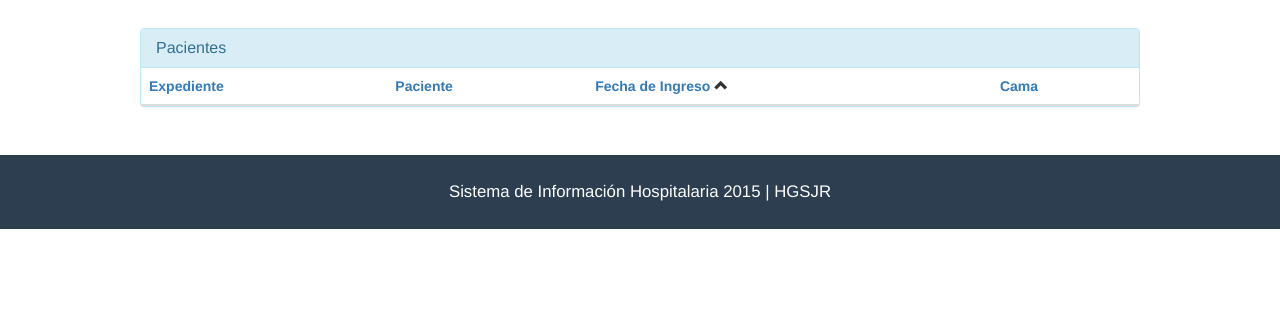
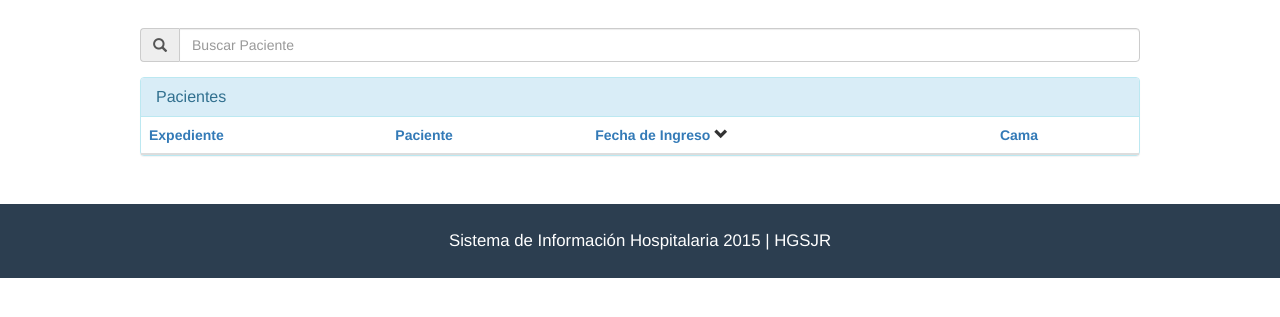
Before and after one commit to fredydeltoro/Tsocial, a Django app: page / in a window 1280 px wide. Shown: the part 89-406 px from the top of the page. Run offline with Django 3.2, Linux system fonts and the light colour scheme; data comes from the database, SQL or seed files in the repository; both versions use the stored data as it was after the commit; lists and menus that the app fills with data are empty; some libraries are stand-ins or nearby versions.

Commit message:
agregando buscador a la tabla de pacientes

```diff
--- a/control/static/js/controllers/pacientsController.js
+++ b/control/static/js/controllers/pacientsController.js
@@ -1,8 +1,8 @@
 
 app_pacientes.controller('pacientsController',['$scope', 'pacients', function ($scope, pacients) {
   $scope.sortType     = 'fecha_internado'; // set the default sort type
-  $scope.sortReverse  = true;  // set the default sort order
-  $scope.searchFish   = '';
+  $scope.sortReverse  = false;  // set the default sort order
+  $scope.searchPacient   = '';
   pacients.success(function (data) {
     $scope.pacients = data
   })
--- a/control/templates/pacientes.html
+++ b/control/templates/pacientes.html
@@ -1,10 +1,14 @@
-{% extends "template.html" %}
-{% block titulo %} Pacientes {% endblock titulo %}
-{% load static from staticfiles %}
-{% block content %}
-  {% verbatim %}
+{% extends "template.html" %} {% block titulo %} Pacientes {% endblock titulo %} {% load static from staticfiles %} {% block content %} {% verbatim %}
 <div ng-app="pacientsApp">
     <div ng-controller="pacientsController">
+        <form>
+            <div class="form-group">
+                <div class="input-group">
+                    <div class="input-group-addon"><i class="glyphicon glyphicon-search"></i></div>
+                    <input type="text" class="form-control" placeholder="Buscar Paciente" ng-model="searchPacient">
+                </div>
+            </div>
+        </form>
         <div class="panel panel-info">
             <div class="panel-heading">
                 <h3 class="panel-title">Pacientes</h3>
@@ -35,7 +39,7 @@
                     </tr>
                 </thead>
                 <tbody>
-                        <tr ng-repeat='pacient in pacients | orderBy:sortType:sortReverse'>
+                    <tr ng-repeat="pacient in pacients | orderBy:sortType:sortReverse | filter:searchPacient">
                         <td>
                             {{pacient.expediente}}
                         </td>
@@ -55,9 +59,7 @@
 
     </div>
 </div>
-  {% endverbatim %}
-{% endblock content %}
-{% block scripts %}
+{% endverbatim %} {% endblock content %} {% block scripts %}
 <script src="{% static 'js/pacientesApp.js'%}"></script>
 <script src="{% static 'js/controllers/pacientsController.js'%}"></script>
 <script src="{% static 'js/services/pacients.js'%}"></script>
```
Also changed, not shown: db.sqlite3. Lines whose indentation alone changed are shown as unchanged.
